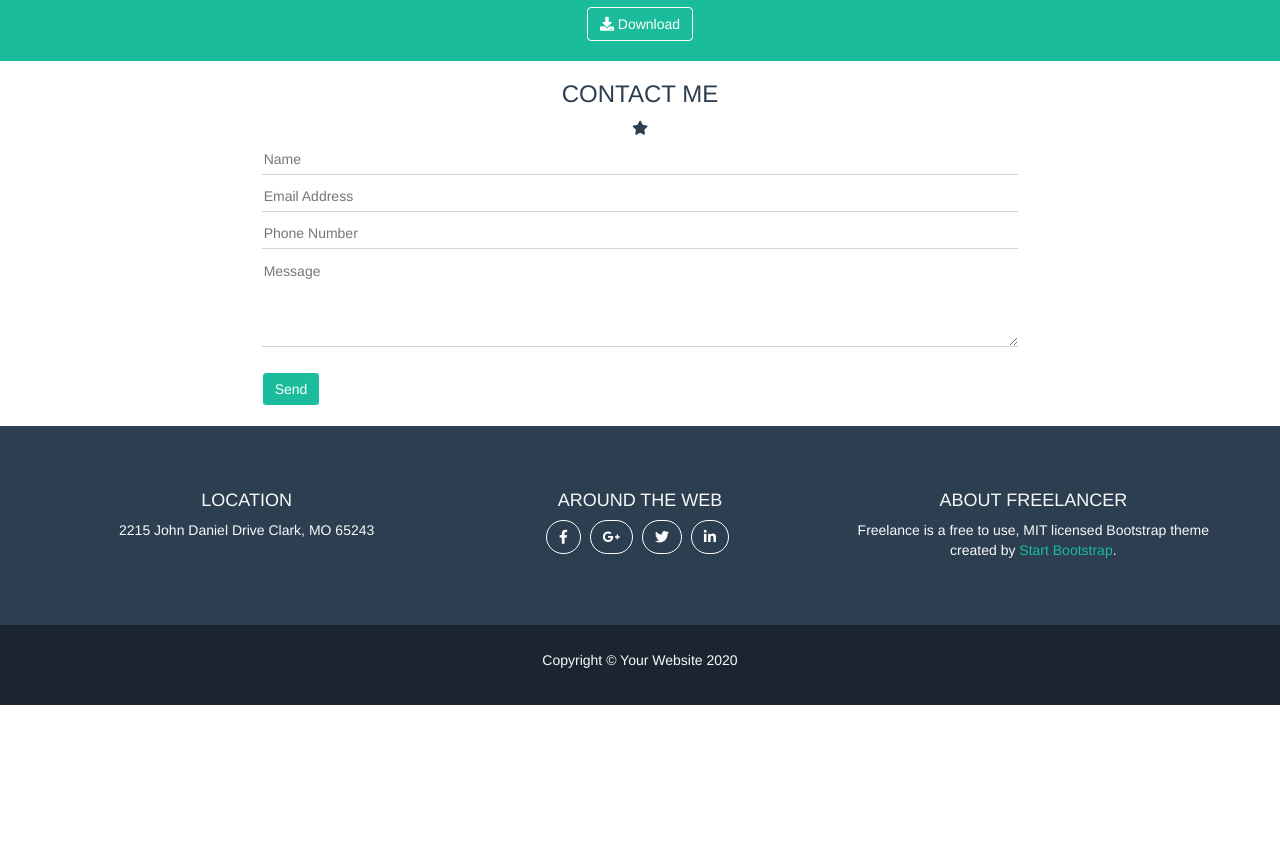
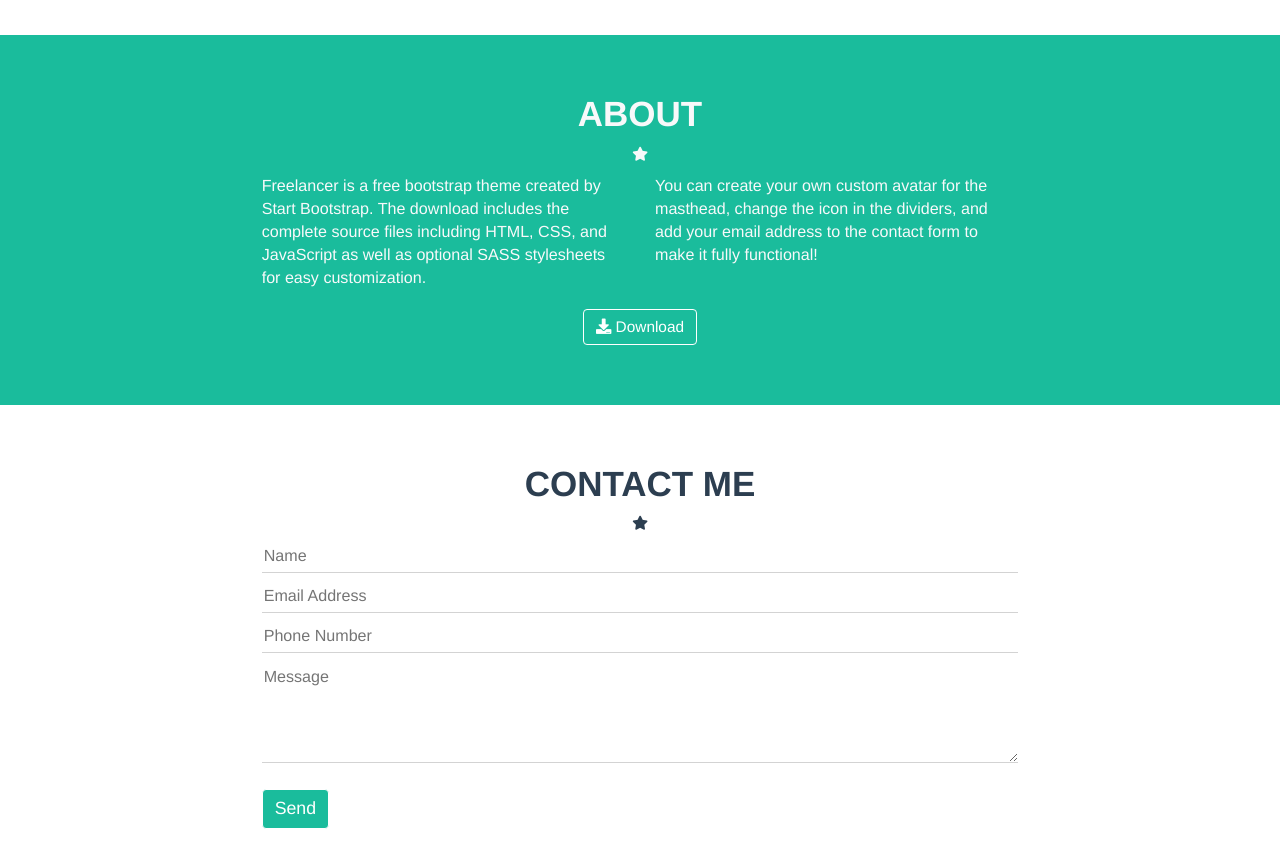
Before and after one commit to AdriKolaj/html-css-bootstrap-freelancer, a plain HTML site: page index.html in a window 1280 px wide. Shown: the part 1260-2102 px from the top of the page. Before the commit the page ends 1965 px from the top, so only its background shows below. Drawn offline with nearby package versions, Linux system fonts and the light colour scheme.

Commit message:
terzo commit

```diff
--- a/css/style.css
+++ b/css/style.css
@@ -1,6 +1,6 @@
 /* GENERAL SETTINGS */
 .pad_space {
-  padding: 10px;
+  padding: 50px 10px;
 }
 
 p, h1, h2, h3, h4, .start_bs, .icon_div, .nav_menu > li > a {
@@ -20,6 +20,21 @@ h1, h2, h3 {
   margin-top: 10px;
 }
 
+.h1_mod {
+  font-size: 3em;
+  font-weight: bold;
+}
+.h3_mod {
+  font-size: 2.5em;
+  font-weight: bold;
+}
+.h4_mod{
+  font-size: 1.3em;
+}
+.pa_mod {
+  font-size: 1.15em;
+}
+
 .icon_div {
   margin-bottom: 10px;
 }
@@ -33,13 +48,10 @@ nav {
   line-height: 80px;
 }
 
-#headersection {
-  background-color: #1ABC9C;
-}
-
 .start_bs {
   text-decoration: none;
   font-weight: bold;
+  font-size: 1.3em;
 }
 
 .btn_mod {
@@ -52,15 +64,25 @@ nav {
 
 .nav_menu > li {
   display: inline-block;
-  padding-left: 15px;
+  padding-left: 20px;
 }
 .nav_menu > li > a {
   text-decoration: none;
   font-weight: bold;
+  font-size: 0.85em;
+}
+
+#headersection {
+  background-color: #1ABC9C;
 }
 
 #headersection img {
   height: 200px;
+  margin: 15px 0;
+}
+
+.ph_mod {
+  font-size: 1.3em;
 }
 /* /header settings */
 
@@ -87,7 +109,9 @@ nav {
   color: white;
   border-color: white;
   margin: 10px 0;
+  font-size: 1.1em;
 }
+
 /* /about settings */
 
 /* contact me */
@@ -110,8 +134,8 @@ footer > #upper {
   background-color: #2C3E50;
 }
 
-footer div {
-  padding: 15px 0;
+.pad_bot {
+  padding-bottom: 20px;
 }
 
 .btn_social{
@@ -128,5 +152,6 @@ footer div {
 
 footer > #lower {
   background-color: #1A252F;
+  padding: 10px 0;
 }
 /* /footer */
--- a/index.html
+++ b/index.html
@@ -16,10 +16,10 @@
       <nav>
         <div class="container">
           <div class="row">
-            <div class="col-xs-7">
+            <div class="col-xs-7 col-sm-6">
               <a class="text-uppercase start_bs" href="#">start bootstrap</a>
             </div>
-            <div class="col-xs-5 text-right">
+            <div class="col-xs-5 col-sm-6 text-right">
               <a class="btn btn-primary btn_mod visible-xs-inline-block" href="#"><i class="fas fa-bars"></i></a>
               <ul class="hidden-xs nav_menu">
                 <li class="text-uppercase">
@@ -41,11 +41,11 @@
       <div id="headersection">
         <div class="container pad_space text-center">
           <img src="img/headeravatar.svg" alt="Avatar">
-          <h1 class="text-uppercase">START BOOTSTRAP</h1>
+          <h1 class="text-uppercase h1_mod">START BOOTSTRAP</h1>
           <div class="icon_div">
             <i class="fas fa-star"></i>
           </div>
-          <p class="text-uppercase">Graphic Artist - Web Designer - Illustrator</p>
+          <p class="text-uppercase ph_mod">Graphic Artist - Web Designer - Illustrator</p>
         </div>
       </div>
       <!-- /header profilo utente -->
@@ -57,7 +57,7 @@
       <!-- portfolio -->
       <div id="portfolio">
         <div class="container pad_space text-center">
-          <h3 class="text-uppercase">portfolio</h3>
+          <h3 class="text-uppercase h3_mod">portfolio</h3>
           <div class="icon_div">
             <i class="fas fa-star"></i>
           </div>
@@ -99,16 +99,16 @@
       <!-- about -->
       <div id="about">
         <div class="container pad_space text-center">
-          <h3 class="text-uppercase">about</h3>
+          <h3 class="text-uppercase h3_mod">about</h3>
           <div class="icon_div">
             <i class="fas fa-star"></i>
           </div>
           <div class="row">
             <div class="col-xs-8 col-xs-offset-2 col-md-4 col-md-offset-2">
-              <p class="text-left">Freelancer is a free bootstrap theme created by Start Bootstrap. The download includes the complete source files including HTML, CSS, and JavaScript as well as optional SASS stylesheets for easy customization.</p>
+              <p class="text-left pa_mod">Freelancer is a free bootstrap theme created by Start Bootstrap. The download includes the complete source files including HTML, CSS, and JavaScript as well as optional SASS stylesheets for easy customization.</p>
             </div>
             <div class="col-xs-8 col-xs-offset-2 col-md-4 col-md-offset-0">
-              <p class="text-left">You can create your own custom avatar for the masthead, change the icon in the dividers, and add your email address to the contact form to make it fully functional!</p>
+              <p class="text-left pa_mod">You can create your own custom avatar for the masthead, change the icon in the dividers, and add your email address to the contact form to make it fully functional!</p>
             </div>
           </div>
           <a class="text-capitalize btn btn-primary btn_green" href="#"><i class="fas fa-download"></i> Download</a>
@@ -118,13 +118,13 @@
       <!-- contact me -->
       <div id="contactme">
         <div class="container pad_space text-center">
-          <h3 class="text-uppercase">contact me</h3>
+          <h3 class="text-uppercase h3_mod">contact me</h3>
           <div class="icon_div">
             <i class="fas fa-star"></i>
           </div>
           <div class="row">
             <div class="col-xs-8 col-xs-offset-2 text-left">
-              <form>
+              <form class="pa_mod">
                 <input type="text" name="fname" placeholder="Name">
                 <input type="email" name="email" placeholder="Email Address">
                 <input type="tel" name="phone" placeholder="Phone Number">
@@ -142,27 +142,27 @@
     <footer>
       <div id="upper">
         <div class="container pad_space text-center">
-          <div class="row">
-            <div class="col-xs-12 col-md-4">
-              <h4 class="text-uppercase">LOCATION</h4>
+          <div class="row row_pad">
+            <div class="col-xs-12 col-md-3 col-md-offset-1 pad_bot">
+              <h4 class="text-uppercase h4_mod">LOCATION</h4>
               <p>2215 John Daniel Drive Clark, MO 65243</p>
             </div>
-            <div class="col-xs-12 col-md-4">
-              <h4 class="text-uppercase">AROUND THE WEB</h4>
+            <div class="col-xs-12 col-md-4 pad_bot">
+              <h4 class="text-uppercase h4_mod">AROUND THE WEB</h4>
               <a class="btn btn-primary btn_social" href="#"><i class="fab fa-facebook-f"></i></a>
               <a class="btn btn-primary btn_social" href="#"><i class="fab fa-google-plus-g"></i></a>
               <a class="btn btn-primary btn_social" href="#"><i class="fab fa-twitter"></i></a>
               <a class="btn btn-primary btn_social" href="#"><i class="fab fa-linkedin-in"></i></a>
             </div>
-            <div class="col-xs-12 col-md-4">
-              <h4 class="text-uppercase">ABOUT FREELANCER</h4>
+            <div class="col-xs-12 col-md-3">
+              <h4 class="text-uppercase h4_mod">ABOUT FREELANCER</h4>
               <p>Freelance is a free to use, MIT licensed Bootstrap theme created by <a id="link_bs" href="#">Start Bootstrap</a>.</p>
             </div>
           </div>
         </div>
       </div>
       <div id="lower">
-        <div class="container pad_space text-center">
+        <div class="container text-center">
           <p class="text-capitalize">Copyright &copy; Your Website 2020</p>
         </div>
       </div>
```
